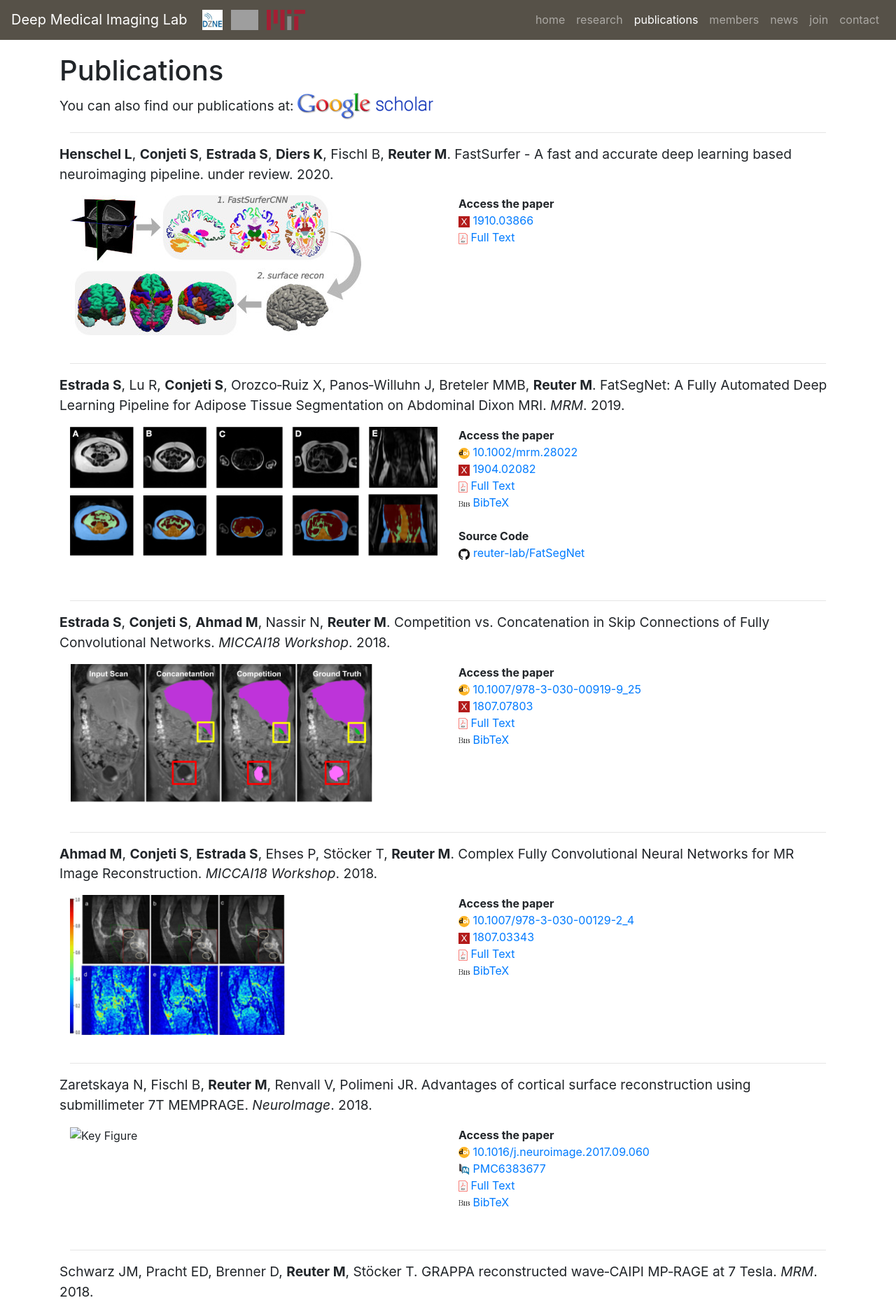
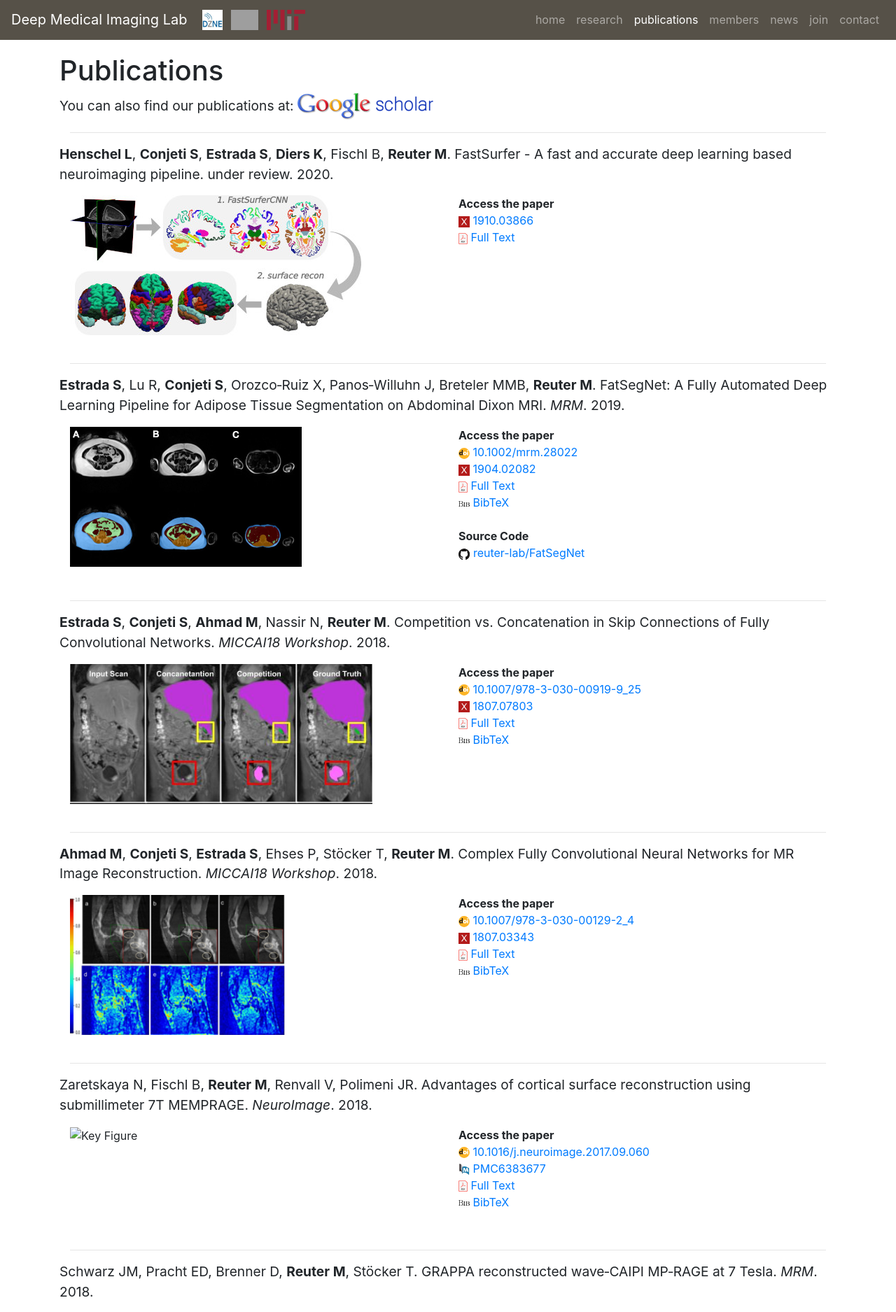
Before and after one commit to Deep-MI/Deep-MI.github.io, a Jekyll site: the page built from publications/index.html, in a window 1280 px wide. Shown: the top 1875 px of the page at 70% size. Built offline with Jekyll 4.4.1, drawn with Linux system fonts in a browser that asks for light colours; nearby versions of some CDN libraries; comment, search, counter and statistics services are not loaded; grey boxes are pictures that could not be loaded.

Commit message:
Modify Santiago's publication images to fit the website protocol (#9)

```diff
--- a/_data/publications.yml
+++ b/_data/publications.yml
@@ -33,7 +33,7 @@
   type: 'journal'
   year: 2019
   month: 09
-  image: '/static/pub/estrada_2019.png'
+  image: '/static/pub/estrada_2019.jpg'
   arxiv: 1904.02082
   doi: 10.1002/mrm.28022
   bibtex: '/static/pub/estrada_2019.bib'
@@ -46,7 +46,7 @@
   type: 'workshop'
   year: 2018
   month: 09
-  image: '/static/pub/estrada_2018.png'
+  image: '/static/pub/estrada_2018.jpg'
   arxiv: 1807.07803
   doi: 10.1007/978-3-030-00919-9_25
   bibtex: '/static/pub/estrada_2018.bib'
```
Also changed, not shown: static/pub/estrada_2018.jpg (added), static/pub/estrada_2018.png (deleted), static/pub/estrada_2019.jpg (added), static/pub/estrada_2019.png (deleted).
